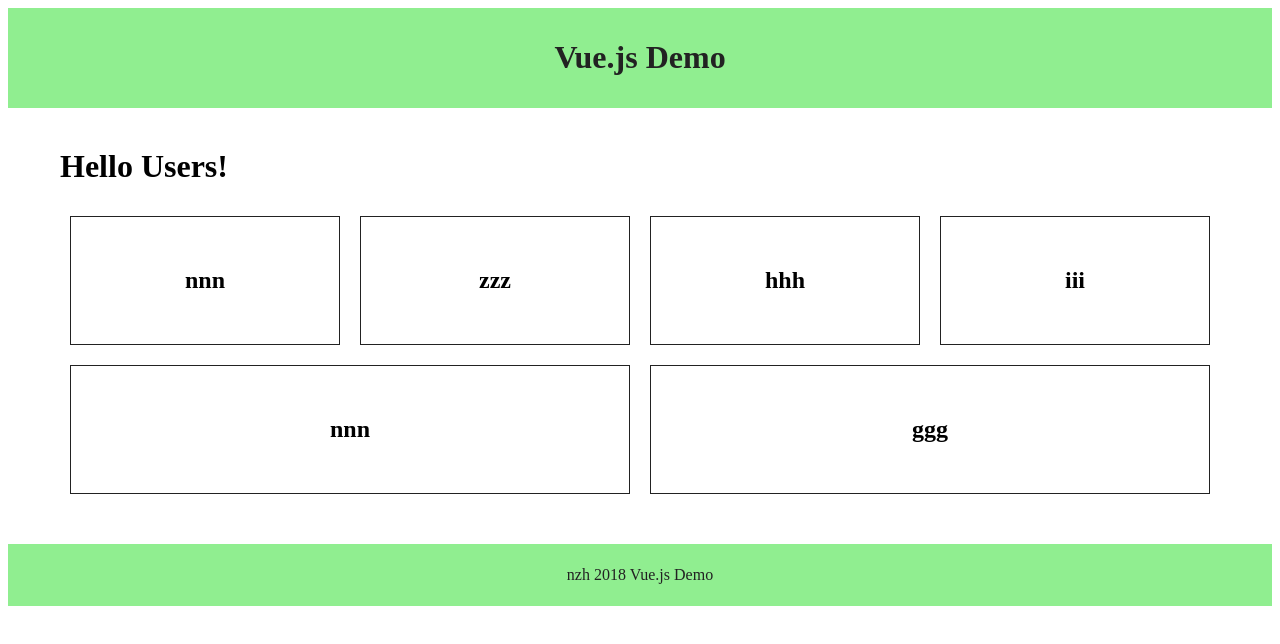
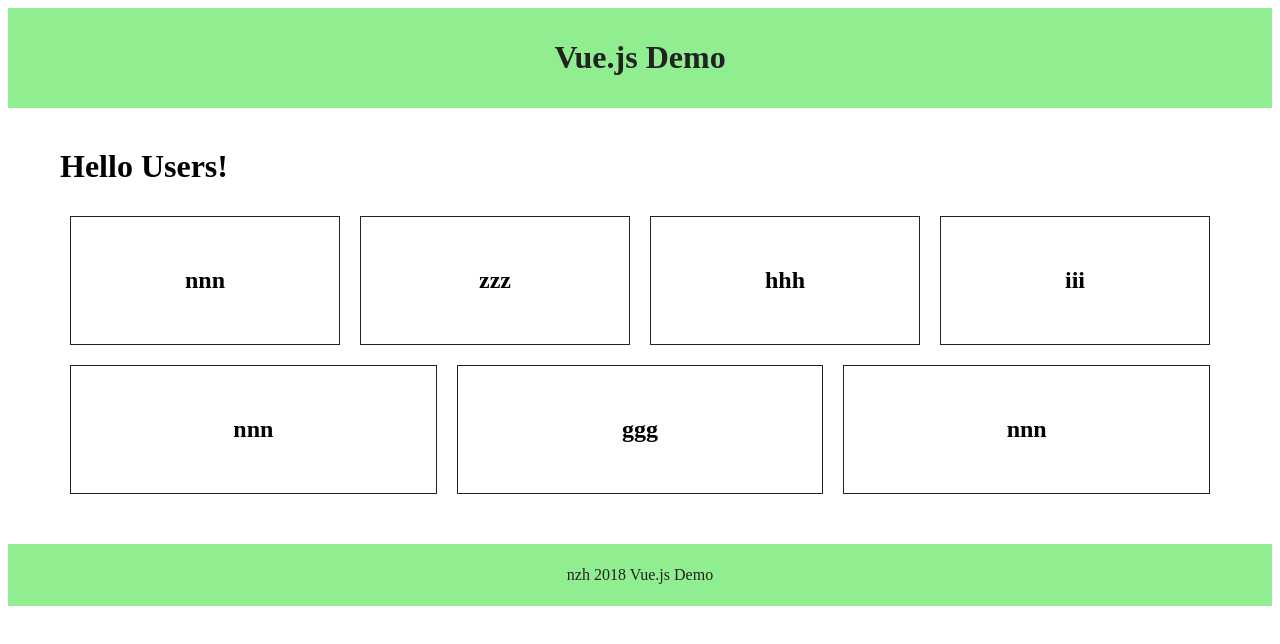
Before and after one commit to g1063598/lesson, a Vue app in the folder VUE/my-project/: page / in a window 1280 px wide. Shown: the top 644 px of the page. Built offline with nearby package versions, Linux system fonts and the light colour scheme.

Commit message:
my-project

```diff
--- a/VUE/my-project/src/App.vue
+++ b/VUE/my-project/src/App.vue
@@ -1,7 +1,7 @@
 <template>
   <div id="app">
     <app-header></app-header>
-    <users></users>
+    <users v-bind:users="users"></users>
     <app-footer></app-footer>
   </div>
 </template>
@@ -20,7 +20,15 @@ export default {
   },
   data() {
     return {
-      title: "这是我的第一个脚手架项目"
+      users:[
+          {name:"nnn",position:"web开发",show:false},
+          {name:"zzz",position:"web开发",show:false},
+          {name:"hhh",position:"web开发",show:false},
+          {name:"iii",position:"web开发",show:false},
+          {name:"nnn",position:"web开发",show:false},
+          {name:"ggg",position:"web开发",show:false},
+          {name:"nnn",position:"web开发",show:false}
+        ]
     }
   }
 }
--- a/VUE/my-project/src/components/Users.vue
+++ b/VUE/my-project/src/components/Users.vue
@@ -12,16 +12,9 @@
 <script>
   export default{
     name: 'users',
+    props:["users"],
     data() {
       return {
-        users:[
-          {name:"nnn",position:"web开发",show:false},
-          {name:"zzz",position:"web开发",show:false},
-          {name:"hhh",position:"web开发",show:false},
-          {name:"iii",position:"web开发",show:false},
-          {name:"nnn",position:"web开发",show:false},
-          {name:"ggg",position:"web开发",show:false}
-        ]
       }
     }
   }
```
Also changed, not shown: 1 other file (tests, documents, lock files or other folders).
